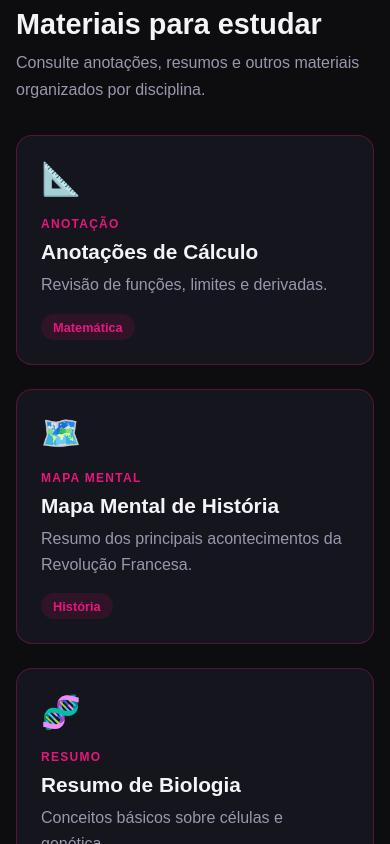
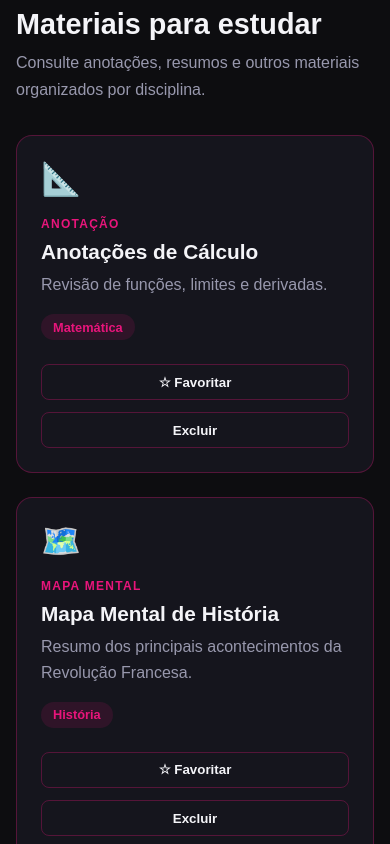
Before and after one commit to MattSoares/sprint3-webdev, a Next.js app: page / in a window 390 px wide. Shown: the part 1920-2764 px from the top of the page. Built offline with nearby package versions, Linux system fonts and the light colour scheme.

Commit message:
feat: adicionar favoritos e exclusao de conteudos

```diff
--- a/src/app/globals.css
+++ b/src/app/globals.css
@@ -376,3 +376,67 @@ a {
     padding: 1.5rem;
   }
 }
+
+.topo-card {
+  display: flex;
+  min-height: 2.5rem;
+  align-items: flex-start;
+  justify-content: space-between;
+  gap: 1rem;
+}
+
+.indicador-favorito {
+  border-radius: 2rem;
+  padding: 0.3rem 0.7rem;
+  background: rgba(232, 21, 123, 0.15);
+  color: var(--cor-principal);
+  font-size: 0.75rem;
+  font-weight: 700;
+}
+
+.card-favorito {
+  border-color: var(--cor-principal);
+}
+
+.acoes-card {
+  display: flex;
+  margin-top: 1.5rem;
+  gap: 0.75rem;
+}
+
+.botao-card {
+  border: 1px solid var(--cor-borda);
+  border-radius: 0.5rem;
+  padding: 0.6rem 0.9rem;
+  background: transparent;
+  color: var(--cor-texto);
+  cursor: pointer;
+  font-weight: 700;
+  transition:
+    background 0.2s,
+    border-color 0.2s,
+    color 0.2s;
+}
+
+.botao-favorito:hover,
+.favorito-ativo {
+  border-color: var(--cor-principal);
+  background: rgba(232, 21, 123, 0.12);
+  color: var(--cor-principal);
+}
+
+.botao-excluir:hover {
+  border-color: #ff5c5c;
+  background: rgba(255, 92, 92, 0.12);
+  color: #ff7a7a;
+}
+
+@media (max-width: 450px) {
+  .acoes-card {
+    flex-direction: column;
+  }
+
+  .botao-card {
+    width: 100%;
+  }
+}
--- a/src/components/CardConteudo.js
+++ b/src/components/CardConteudo.js
@@ -1,8 +1,20 @@
-export default function CardConteudo({ conteudo }) {
+export default function CardConteudo({
+  conteudo,
+  onFavoritar,
+  onExcluir,
+}) {
   return (
-    <article className="card-conteudo">
-      <div className="icone-conteudo" aria-hidden="true">
-        {conteudo.icone}
+    <article
+      className={`card-conteudo ${conteudo.favorito ? "card-favorito" : ""}`}
+    >
+      <div className="topo-card">
+        <div className="icone-conteudo" aria-hidden="true">
+          {conteudo.icone}
+        </div>
+
+        {conteudo.favorito && (
+          <span className="indicador-favorito">Favorito</span>
+        )}
       </div>
 
       <span className="tipo-conteudo">{conteudo.tipo}</span>
@@ -14,6 +26,26 @@ export default function CardConteudo({ conteudo }) {
       <strong className="disciplina-conteudo">
         {conteudo.disciplina}
       </strong>
+
+      <div className="acoes-card">
+        <button
+          className={`botao-card botao-favorito ${
+            conteudo.favorito ? "favorito-ativo" : ""
+          }`}
+          type="button"
+          onClick={() => onFavoritar(conteudo.id)}
+        >
+          {conteudo.favorito ? "★ Remover favorito" : "☆ Favoritar"}
+        </button>
+
+        <button
+          className="botao-card botao-excluir"
+          type="button"
+          onClick={() => onExcluir(conteudo.id)}
+        >
+          Excluir
+        </button>
+      </div>
     </article>
   );
 }
--- a/src/components/FormularioConteudo.js
+++ b/src/components/FormularioConteudo.js
@@ -22,6 +22,7 @@ export default function FormularioConteudo({ onAdicionar }) {
       tipo,
       descricao: descricao.trim(),
       icone: "📚",
+      favorito: false,
     };
 
     onAdicionar(novoConteudo);
--- a/src/components/GerenciadorConteudos.js
+++ b/src/components/GerenciadorConteudos.js
@@ -14,6 +14,27 @@ export default function GerenciadorConteudos() {
       novoConteudo,
       ...conteudosAtuais,
     ]);
+  }
+
+  function favoritarConteudo(id) {
+    setConteudos((conteudosAtuais) =>
+      conteudosAtuais.map((conteudo) => {
+        if (conteudo.id === id) {
+          return {
+            ...conteudo,
+            favorito: !conteudo.favorito,
+          };
+        }
+
+        return conteudo;
+      }),
+    );
+  }
+
+  function excluirConteudo(id) {
+    setConteudos((conteudosAtuais) =>
+      conteudosAtuais.filter((conteudo) => conteudo.id !== id),
+    );
   }
 
   const conteudosFiltrados = conteudos.filter((conteudo) => {
@@ -45,7 +66,11 @@ export default function GerenciadorConteudos() {
         </span>
       </section>
 
-      <ListaConteudos conteudos={conteudosFiltrados} />
+      <ListaConteudos
+        conteudos={conteudosFiltrados}
+        onFavoritar={favoritarConteudo}
+        onExcluir={excluirConteudo}
+      />
     </>
   );
 }
--- a/src/components/ListaConteudos.js
+++ b/src/components/ListaConteudos.js
@@ -1,11 +1,16 @@
 import CardConteudo from "@/components/CardConteudo";
 
-export default function ListaConteudos({ conteudos }) {
+export default function ListaConteudos({
+  conteudos,
+  onFavoritar,
+  onExcluir,
+}) {
   return (
     <section className="secao-conteudos" id="conteudos">
       <div className="titulo-secao">
         <span className="etiqueta">CONTEÚDOS</span>
         <h2>Materiais para estudar</h2>
+
         <p>
           Consulte anotações, resumos e outros materiais organizados por
           disciplina.
@@ -13,13 +18,17 @@ export default function ListaConteudos({ conteudos }) {
       </div>
 
       {conteudos.length === 0 ? (
-        <p className="mensagem-vazia">Nenhum conteúdo encontrado.</p>
+        <p className="mensagem-vazia">
+          Nenhum conteúdo encontrado.
+        </p>
       ) : (
         <div className="grade-conteudos">
           {conteudos.map((conteudo) => (
             <CardConteudo
               key={conteudo.id}
               conteudo={conteudo}
+              onFavoritar={onFavoritar}
+              onExcluir={onExcluir}
             />
           ))}
         </div>
--- a/src/data/conteudosIniciais.js
+++ b/src/data/conteudosIniciais.js
@@ -6,6 +6,7 @@ const conteudosIniciais = [
     tipo: "Anotação",
     descricao: "Revisão de funções, limites e derivadas.",
     icone: "📐",
+    favorito: false,
   },
   {
     id: 2,
@@ -14,6 +15,7 @@ const conteudosIniciais = [
     tipo: "Mapa mental",
     descricao: "Resumo dos principais acontecimentos da Revolução Francesa.",
     icone: "🗺️",
+    favorito: false,
   },
   {
     id: 3,
@@ -22,6 +24,7 @@ const conteudosIniciais = [
     tipo: "Resumo",
     descricao: "Conceitos básicos sobre células e genética.",
     icone: "🧬",
+    favorito: false,
   },
   {
     id: 4,
@@ -30,6 +33,7 @@ const conteudosIniciais = [
     tipo: "Fórmula",
     descricao: "Fórmulas importantes de velocidade, força e energia.",
     icone: "⚡",
+    favorito: false,
   },
 ];
 
```
